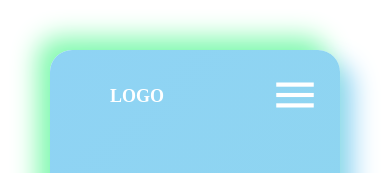
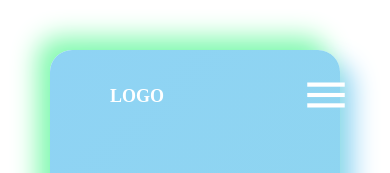
Before and after one commit to EhsanShakil/Website-With-Animation, a React (Create React App) app: page / in a window 390 px wide. Shown: the top 173 px of the page. Built offline with nearby package versions, Linux system fonts and the light colour scheme.

Commit message:
updating

```diff
--- a/src/App.css
+++ b/src/App.css
@@ -185,22 +185,26 @@ body {
 #toggle {
   display: none;
 }
-
 @media (max-width: 765px) {
   .navbar {
     display: flex;
     flex-direction: column;
     display: none;
+    position: relative;
+    top: 50px;
+    right: 80%;
   }
   .material-icons {
     display: flex;
     cursor: pointer;
+    position: fixed;
+    right: 10%;
   }
   .navbar > a {
     width: 100%;
     text-align: center;
   }
-  #toggle:checked + .navbar {
+  #toggle:checked ~ .navbar {
     display: flex;
   }
 }
--- a/src/Components/Header/Header.js
+++ b/src/Components/Header/Header.js
@@ -11,12 +11,10 @@ const Header = () => {
           </li>
         </ul>
       </div>
-      <div>
-        <label htmlFor="toggle" className="material-icons">
-          menu
-        </label>
-        <input type="checkbox" id="toggle" />
-      </div>
+      <label htmlFor="toggle" className="material-icons">
+        menu
+      </label>
+      <input type="checkbox" id="toggle" />
       <div className="navbar">
         <ul className="nav">
           <li>
```
